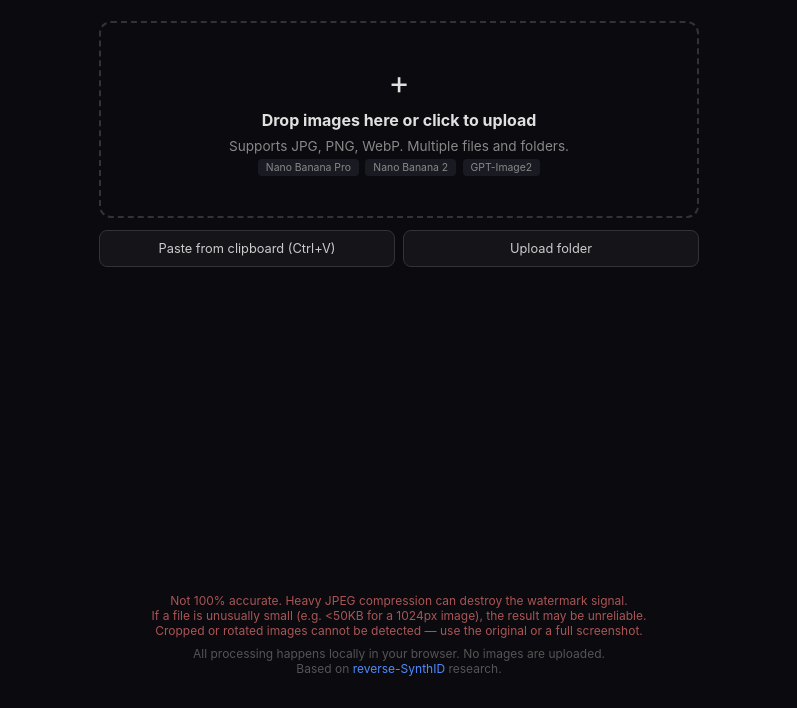
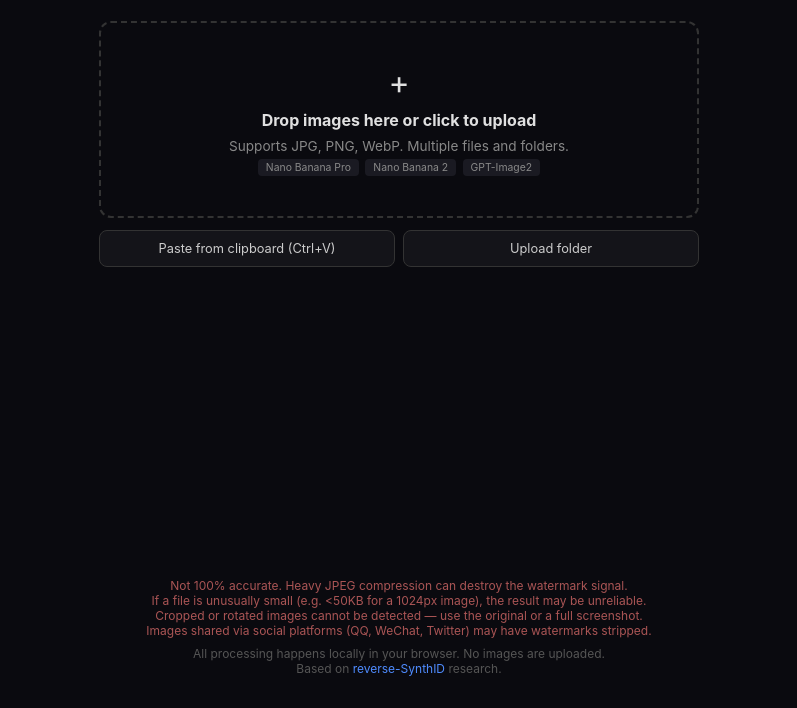
Before and after one commit to peter119lee/SynthID-detector, a plain HTML site: page docs/index.html in a window 1280 px wide. Shown: the part 92-800 px from the top of the page, without its empty margins (241-1038 px from the left). Drawn offline with Linux system fonts and the light colour scheme.

Commit message:
docs: add third-party platform watermark stripping limitation

```diff
--- a/docs/index.html
+++ b/docs/index.html
@@ -147,7 +147,8 @@ footer a { color: #4f8cff; text-decoration: none; }
 <footer>
   <p style="color:#a55;margin-bottom:0.5rem">Not 100% accurate. Heavy JPEG compression can destroy the watermark signal.<br>
   If a file is unusually small (e.g. &lt;50KB for a 1024px image), the result may be unreliable.<br>
-  Cropped or rotated images cannot be detected — use the original or a full screenshot.</p>
+  Cropped or rotated images cannot be detected — use the original or a full screenshot.<br>
+  Images shared via social platforms (QQ, WeChat, Twitter) may have watermarks stripped.</p>
   All processing happens locally in your browser. No images are uploaded.<br>
   Based on <a href="https://github.com/aloshdenny/reverse-SynthID">reverse-SynthID</a> research.
 </footer>
```
Also changed, not shown: 1 other file.
